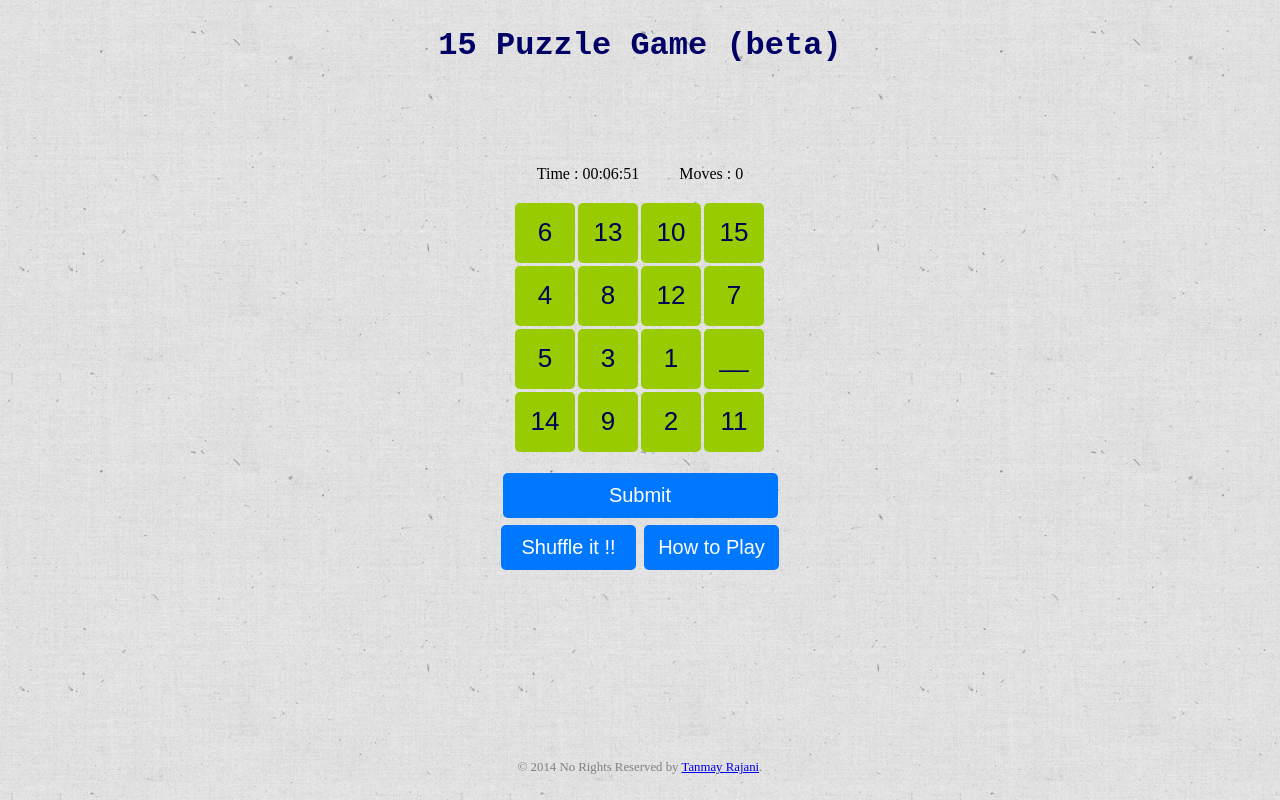
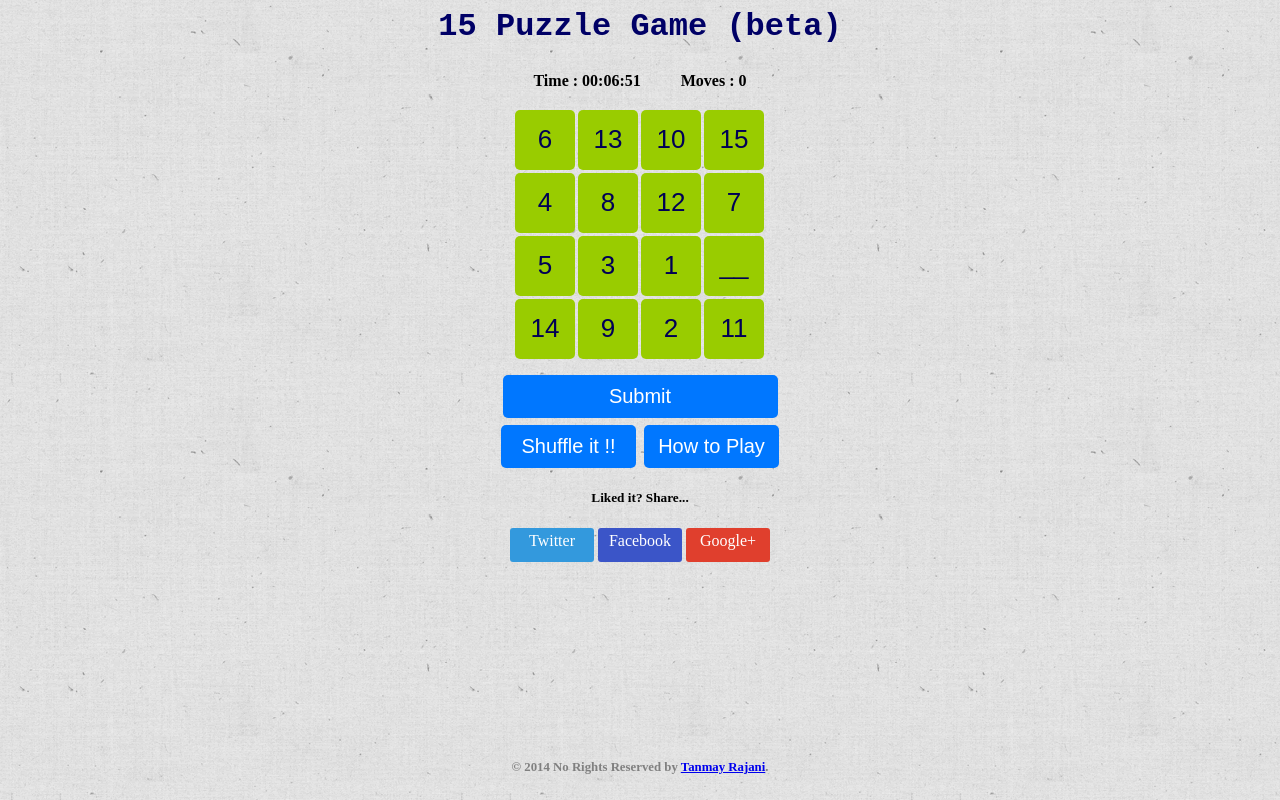
Before and after one commit to tanmayrajani/tanmayrajani.github.io, a PHP site: page /15-puzzle/index.html in a window 1280 px wide. Run offline with PHP 8.4, Linux system fonts and the light colour scheme; some libraries are stand-ins or nearby versions.

Commit message:
share added
google analytics & share buttons added

```diff
--- a/15-puzzle/index.html
+++ b/15-puzzle/index.html
@@ -2,14 +2,14 @@
 <html>
 <head>
 <meta charset="utf-8">
-<title>Play 15 Puzzle</title>
+<title>Play 15 Puzzle | A Game by Tanmay Rajani</title>
 <link rel="stylesheet" href="puzz.css">
 <link rel="icon" href="logo.png">
 </head>
 <body>
 <h2>15 Puzzle Game (beta)</h2>
 <div class="main-div">
-	Time : <span id="stopwatch">00:00:00</span>&nbsp;&nbsp;&nbsp;&nbsp;&nbsp;&nbsp;&nbsp;&nbsp;&nbsp;&nbsp;Moves : <span id="moves">0</span><br/><br/>
+	<b>Time : <span id="stopwatch">00:00:00</span>&nbsp;&nbsp;&nbsp;&nbsp;&nbsp;&nbsp;&nbsp;&nbsp;&nbsp;&nbsp;Moves : <span id="moves">0</span></b><br/><br/>
 	<button class="p1" data-check1="2" data-check2="5" data-val="1">1</button>
 	<button class="p2" data-check1="6" data-check2="1" data-check3="3" data-val="2">2</button>
 	<button class="p3" data-check1="7" data-check2="2" data-check3="4" data-val="3">3</button>
@@ -36,17 +36,33 @@
 <button class="rand2" onClick="OpenInNewTab();">How to Play</button><br>
 </div>
 
-<footer id="footer">
-		&copy;&nbsp;2014 No Rights Reserved by <a href="http://about.me/tanmayrajani" target="_blank">Tanmay Rajani</a>.
+<div class="share">
+<span><h5 class="share-on-title">Liked it? Share... </h5></span>
+<span>
+			<a onclick="window.open(this.href, 'mywin','left=20,top=70,width=550,height=500,toolbar=1,resizable=0'); return false;"  class="share-on-link share-on-twitter" href="https://twitter.com/intent/tweet?text=Challenge !! Play 15 Puzzle Game here, Made by Tanmay Rajani @rajani_tanmay. &url=http://tanmayrajani.github.io/15-puzzle">Twitter</a>
+
+			<a onclick="window.open(this.href, 'mywin','left=20,top=70,width=550,height=500,toolbar=1,resizable=0'); return false;" class="share-on-link share-on-facebook" href="https://www.facebook.com/sharer/sharer.php?u=http://tanmayrajani.github.io/15-puzzle/">Facebook</a>
+
+			<a onclick="window.open(this.href, 'mywin','left=20,top=70,width=550,height=500,toolbar=1,resizable=0'); return false;" class="share-on-link share-on-googleplus" href="https://plus.google.com/share?url=http://tanmayrajani.github.io/15-puzzle/">Google+</a></span>
+</div>
+
+<footer id="footer"><b>
+		&copy;&nbsp;2014 No Rights Reserved by <a href="http://about.me/tanmayrajani" target="_blank">Tanmay Rajani</a>.</b>
 </footer>
 
 
 <script src='http://ajax.googleapis.com/ajax/libs/jquery/1.8.3/jquery.min.js'></script>
 <script src="jquery.timer.js"></script>
 <script src="puzzjs.js"></script>
-<Script Language='Javascript'>
-/*document.write(unescape('%3C%73%63%72%69%70%74%20%73%72%63%3D%27%68%74%74%70%3A%2F%2F%61%6A%61%78%2E%67%6F%6F%67%6C%65%61%70%69%73%2E%63%6F%6D%2F%61%6A%61%78%2F%6C%69%62%73%2F%6A%71%75%65%72%79%2F%31%2E%38%2E%33%2F%6A%71%75%65%72%79%2E%6D%69%6E%2E%6A%73%27%3E%3C%2F%73%63%72%69%70%74%3E%0A%3C%73%63%72%69%70%74%20%74%79%70%65%3D%22%74%65%78%74%2F%6A%61%76%61%73%63%72%69%70%74%22%20%73%72%63%3D%22%73%63%72%69%70%74%73%2E%6A%73%22%3E%3C%2F%73%63%72%69%70%74%3E%0A%3C%73%63%72%69%70%74%20%73%72%63%3D%27%70%75%7A%7A%6A%73%2E%6A%73%27%3E%3C%2F%73%63%72%69%70%74%3E'));*/
-</Script>
+<script>
+  (function(i,s,o,g,r,a,m){i['GoogleAnalyticsObject']=r;i[r]=i[r]||function(){
+  (i[r].q=i[r].q||[]).push(arguments)},i[r].l=1*new Date();a=s.createElement(o),
+  m=s.getElementsByTagName(o)[0];a.async=1;a.src=g;m.parentNode.insertBefore(a,m)
+  })(window,document,'script','//www.google-analytics.com/analytics.js','ga');
 
+  ga('create', 'UA-53466746-1', 'auto');
+  ga('send', 'pageview');
+
+</script>
 </body>
 </html>
--- a/15-puzzle/puzz.css
+++ b/15-puzzle/puzz.css
@@ -11,16 +11,47 @@ h2{
 	text-align:center;
 	font-weight:bold;
 	font-size:xx-large;
+	margin-top: 0px;
 }
 
 .main-div{
-	margin-top:8%;
+	margin-top:2%;
 	width:100%;
 	text-align:center;
 	margin-left:auto;
 	margin-right:auto;
 }
 
+.share{
+	text-align: center;
+}
+
+.share-on-link{
+	text-decoration: none;
+	display: inline-block;
+	padding: 4px 2px 0px 2px;
+	border-radius: 3px;
+	height: 30px;
+	width: 80px;
+}
+
+.share-on-facebook{
+	background-color:rgb(59, 85, 200);
+	color: #ffffff;
+
+}
+
+.share-on-twitter{
+	background-color:#39D;
+	color: #ffffff;
+
+}
+
+.share-on-googleplus{
+	background-color:rgb(224, 63, 45);
+	color: #ffffff;
+
+}
 .p1,.p2,.p3,.p4,.p5,.p6,.p7,.p8,.p9,.p10,.p11,.p12,.p13,.p14,.p15,.p16{
 	height:60px;
 	margin:2px 0px 1px -1px;
@@ -33,7 +64,7 @@ h2{
 }
 
 .rand,.rand2,.subm{
-	height:45px;
+	height:43px;
 	width:135px;
 	background-color:#0077FF;
 	font-size:20px;
@@ -47,7 +78,7 @@ h2{
 
 .subm {
 	width:275px;
-	margin:20px 0 7px 0;
+	margin:15px 0 7px 0;
 }
 
 .rand:hover,.rand2:hover,.subm:hover{
@@ -61,8 +92,9 @@ h2{
 	color: gray;
 	text-align: center;
 	font-size: 80%;
+	margin-top: 20px;
+	position: fixed;
 	clear: both;
-	position:fixed;
 	bottom:25px;
 	left:0;
 	width:100%;
```
Also changed, not shown: index.html (+10 -0 lines).
